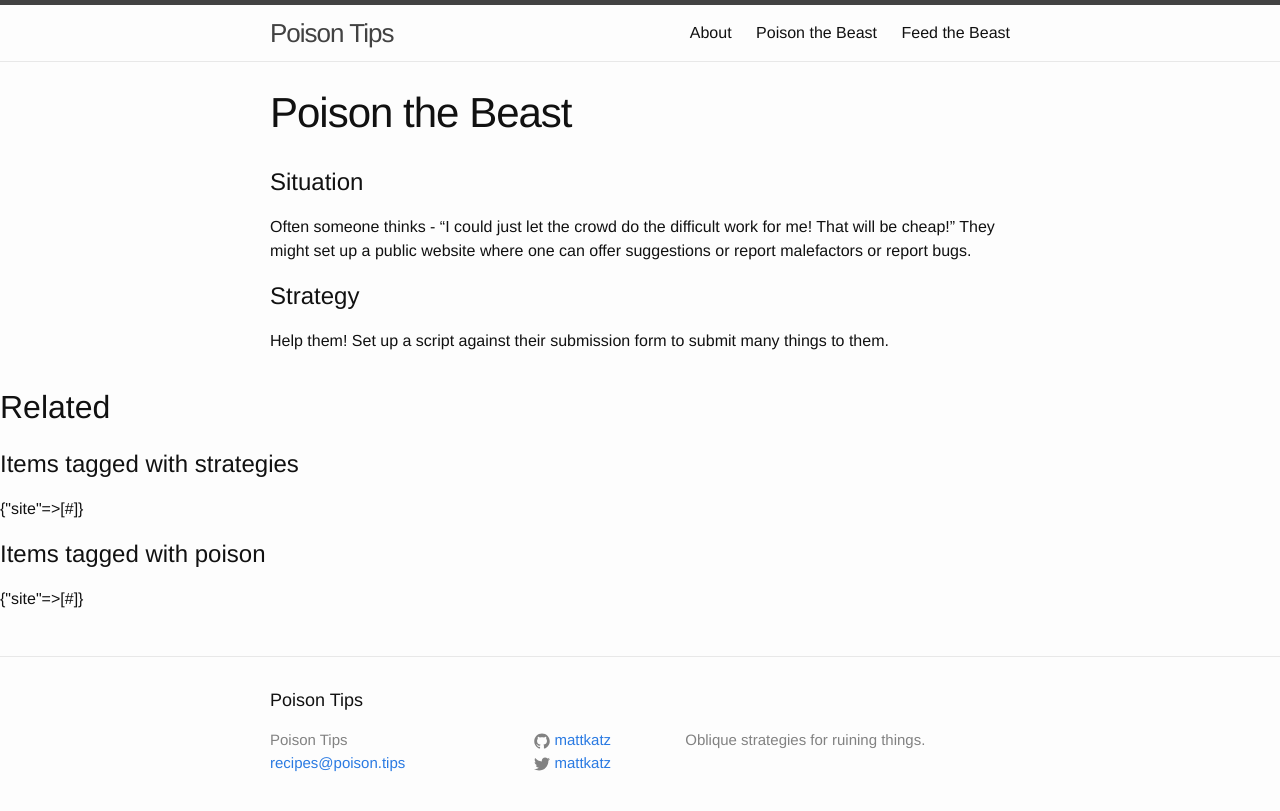
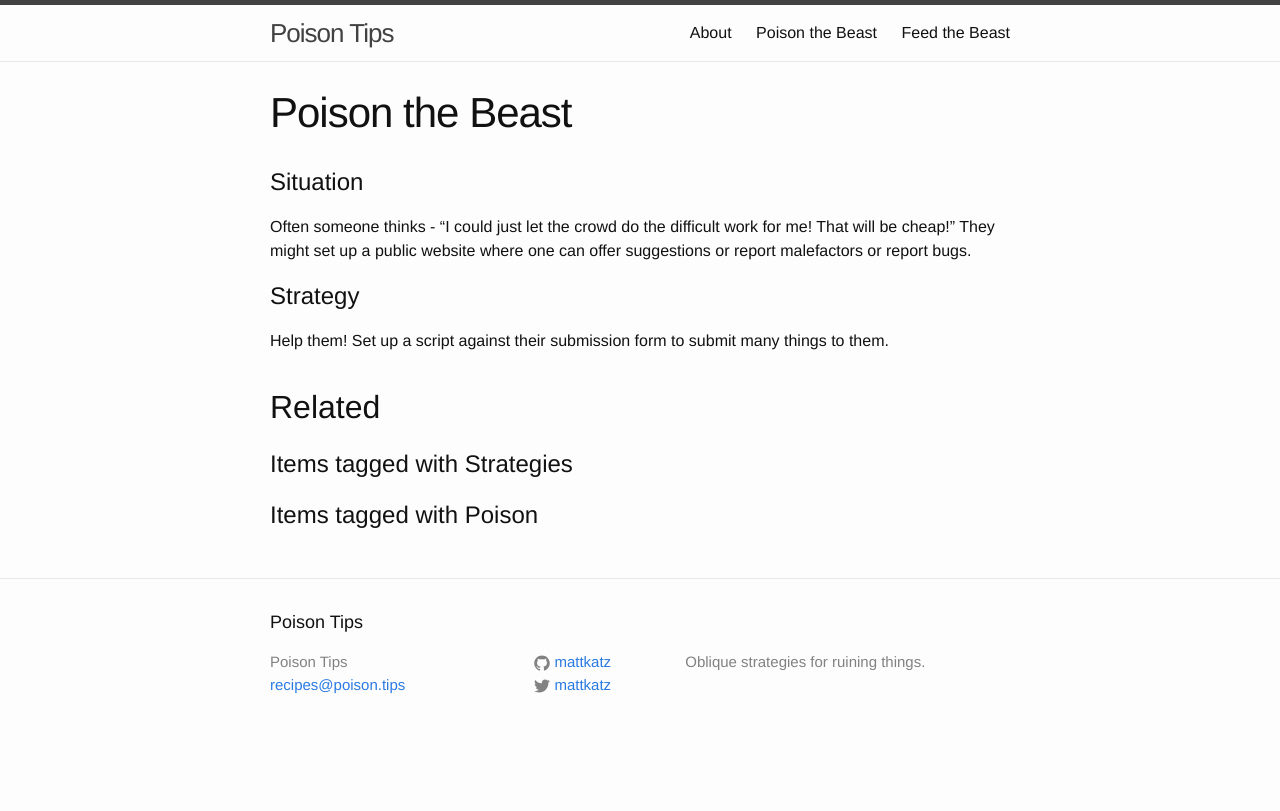
Before and after one commit to mattkatz/poison.tips, a Jekyll site: the page built from recipes/poison-the-beast/index.md, in a window 1280 px wide. Shown: the top 811 px of the page. Built offline with Jekyll 4.4.1, drawn with Linux system fonts in a browser that asks for light colours.

Commit message:
Fix the layout issue for related items

```diff
--- a/_layouts/default.html
+++ b/_layouts/default.html
@@ -11,11 +11,10 @@
       <div class="wrapper">
         {{ content }}
       </div>
-      <h1>Related</h1>
-      <div class="related" >
+      <div class="wrapper related" >
+        <h1>Related</h1>
         {% for tag in page.tags %}
-        <h2>Items tagged with {{ tag }}</h2>
-        {{ site.tags }}
+        <h2>Items tagged with {{ tag | capitalize }}</h2>
         <ul>
           {% for page in site.tags.feed %}
           <li>
```
